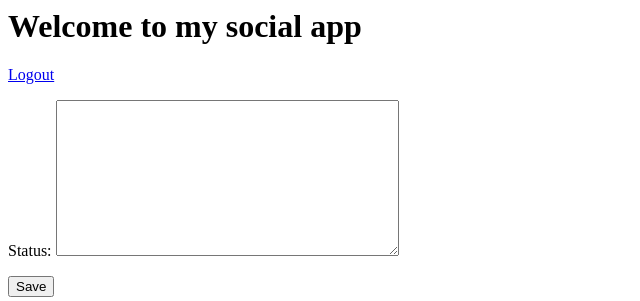
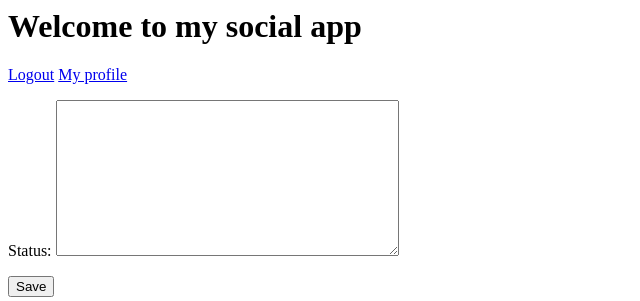
Before and after one commit to awp2016/course-project, a Django app: page / in a window 1280 px wide. Shown: the top 301 px of the page, without its empty margins (0-640 px from the left). Run offline with Django 3.2, Linux system fonts and the light colour scheme; a user stored in the database is signed in; tables that the repository leaves empty hold one stand-in row (values such as "Sample post").

Commit message:
Add link to My profile.

```diff
--- a/socialapp/templates/socialapp/index.html
+++ b/socialapp/templates/socialapp/index.html
@@ -6,6 +6,7 @@
   <body>
     <h1>Welcome to my social app</h1>
     <a href="{% url 'logout' %}">Logout</a>
+    <a href="{% url 'user_profile' user.profile.pk %}">My profile</a>
     <form method="post">
       {% csrf_token %}
       {{ form.as_p }}
```
